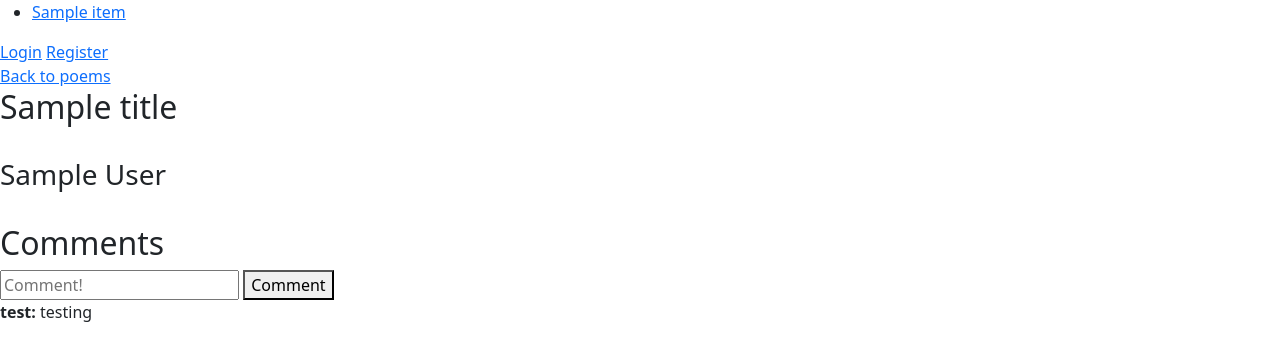
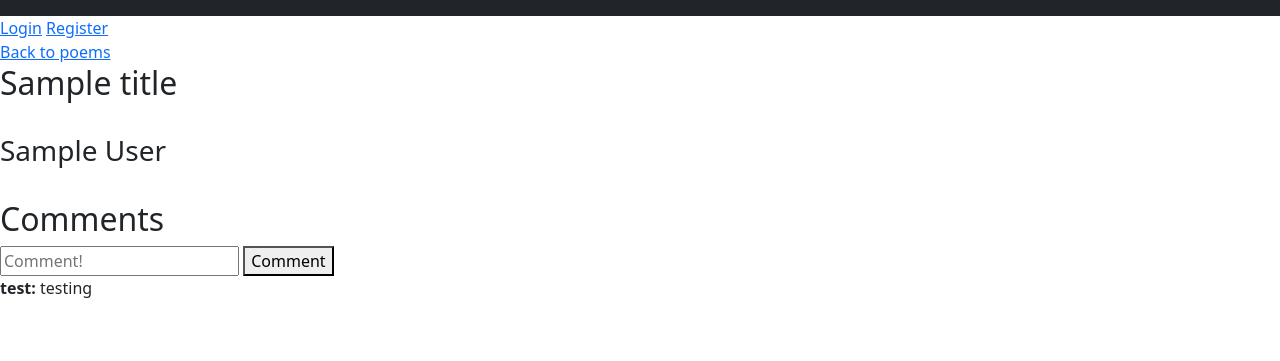
Before and after one commit to MollyJ04/poetryApp, a Flask app: template templates/read.html in a window 1280 px wide. Shown: the top 361 px of the page. Run offline with Flask 2, Linux system fonts and the light colour scheme; data comes from the database, SQL or seed files in the repository; both versions use the stored data as it was after the commit; the template is opened without the code that fills it: values that come from a table or form of the project are taken from there, most other values are stand-ins (such as "Sample title", 1, 10 or a date in 2020).

Commit message:
tried some stuff

```diff
--- a/app.py
+++ b/app.py
@@ -181,10 +181,15 @@ def create_annotation(title,line):
 	db.session.commit()
 	return redirect(url_for('read',title=title))
 
-@app.route("/delete-comment/<comment_id>")
+@app.route("/delete-comment/<title>/<comment_id>")
 @login_required
-def delete_comment(comment_id):
-	pass
+def delete_comment(title,comment_id):
+	comment = Comment.query.filter_by(id=comment_id).first()
+	# ignored the if statements in tutorial to check that you're allowed to delete
+	# should probably add those back later
+	db.session.delete(comment)
+	db.session.commit()
+	return redirect(url_for('read',title=title))
 
 if __name__ == '__main__':
     app.run(debug=True)
--- a/templates/layout.html
+++ b/templates/layout.html
@@ -7,13 +7,37 @@
         <title>hello</title>
     </head>
     <body>
-        <ul>
+        <!-- <nav class="navbar navbar-default">
+            <div class="container-fluid">
+                <div class="navbar-header">
+                    <a class="navbar-brand" href="#">
+                        WebSiteName</a>
+                </div>
+                <ul class="nav navbar-nav">
+                    <li class="active"><a href="#">Home</a></li>
                     {% for item in nav.top %}
                     <li class="{{ 'active' if item.is_active else '' }}">
                         <a href="{{ item.url }}">{{ item.label }}</a>
                     </li>
                     {% endfor %}
                 </ul>
+            </div>
+        </nav> -->
+        <nav class="navbar navbar-expanded-lg navabar-dark bg-dark">
+            <div class="container-fluid">
+                <!-- <button class="navbar-toggler" type="button" data-bs-toggle="collapse" data-bs-target="#navbar">
+                    <span class="navbar-toggler-icon"></span>
+                </button> -->
+                <div class="collapse navbar-collapse" id="navbar">
+                    <div class="navbar-nav">
+                        <a class="nav-item nav-link" href="/">Home</a>
+                        <a class="nav-item nav-link" href="/poems">Poems</a>
+
+                    </div>
+                </div>
+            </div>
+        </nav>
+
         {% if current_user.is_authenticated %}
 	        Hi {{ current_user.username }}!<br>
 	        <a href="{{url_for('dashboard')}}">Dashboard</a><br>
--- a/templates/read.html
+++ b/templates/read.html
@@ -58,7 +58,7 @@
         <button type="button" class="btn btn-sm btn-primary dropdown-toggle" data-bs-toggle="dropdown"></button>
         <ul class="dropdown-menu">
           <li>
-            <a href="/delete-comment/{{comment.id}}" class="dropdown-item">Delete</a>
+            <a href="/delete-comment/{{title}}/{{comment.id}}" class="dropdown-item">Delete</a>
           </li>
         </ul>
       </div>
```
Also changed, not shown: database.db. Lines whose indentation alone changed are shown as unchanged.
